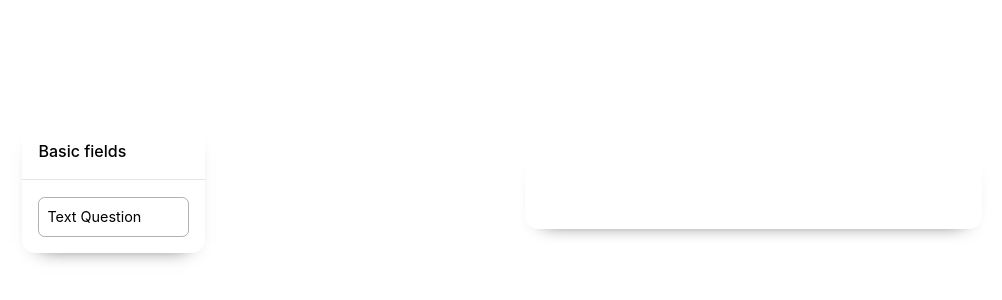
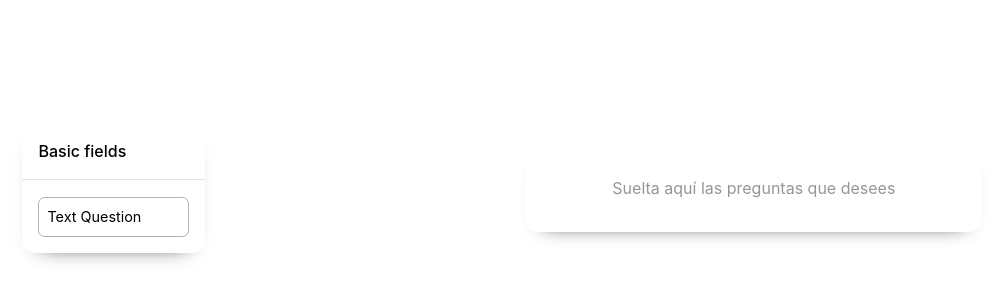
Before and after one commit to JoseFelix007/my-form-builder, a React (Vite) app: page / in a window 1280 px wide. Shown: the part 212-512 px from the top of the page, without its empty margins (69-1071 px from the left). Built offline with nearby package versions, Linux system fonts and the light colour scheme.

Commit message:
[feature] Add empty message in form

```diff
--- a/src/components/Form/Form.scss
+++ b/src/components/Form/Form.scss
@@ -1,4 +1,12 @@
 .form {
   width: 100%;
   min-height: 50px;
+  display: flex;
+  flex-direction: column;
 }
+
+.message {
+  align-self: center;
+  justify-self: center;
+  color: #969696;
+}
--- a/src/components/Form/index.jsx
+++ b/src/components/Form/index.jsx
@@ -22,7 +22,11 @@ const Form = () => {
     <>
       <Card>
         <div className='form' onDrop={onDropQuestion} onDragOver={allowDrop}>
-          { questions.map((Question, key) =>  <Question key={key} index={key}/>) }
+          {
+            questions.length > 0 ?
+            questions.map((Question, key) =>  <Question key={key} index={key}/>) :
+            <p className='message'>Suelta aquí las preguntas que desees</p>
+          }
         </div>
       </Card>
     </>
```
